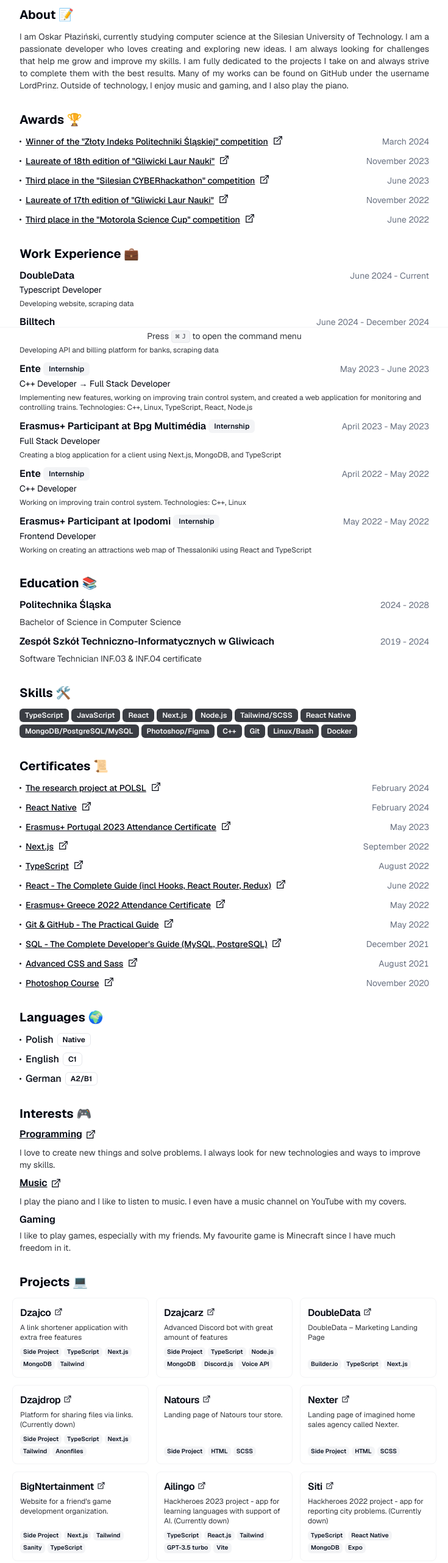
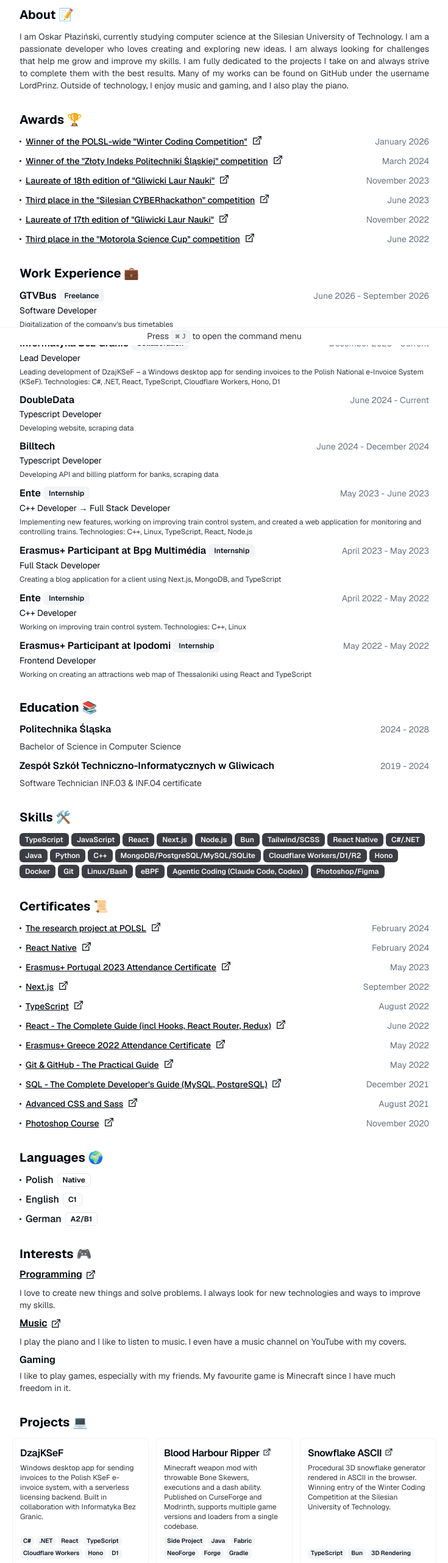
Before and after one commit to LordPrinz/cv, a Next.js app: page / in a window 1280 px wide. Shown: the part 234-2797 px from the top of the page at 61% size, without its empty margins (272-1007 px from the left). Built offline with nearby package versions, Linux system fonts and the light colour scheme.

Commit message:
Update CV

```diff
--- a/src/app/page.tsx
+++ b/src/app/page.tsx
@@ -23,15 +23,15 @@
 
 export default function Page() {
   return (
-    <main className="container relative mx-auto scroll-my-12 overflow-auto p-4 print:p-12 md:p-16">
-      <section className="mx-auto w-full max-w-2xl space-y-8 bg-white print:space-y-6">
+    <main className="relative container mx-auto scroll-my-12 overflow-auto p-4 md:p-16 print:max-w-none print:overflow-visible print:p-0">
+      <section className="mx-auto w-full max-w-2xl space-y-8 bg-white print:max-w-none print:space-y-5">
         <div className="flex items-center justify-between">
-          <div className="flex-1 space-y-1.5  pr-4 md:pr-0">
+          <div className="flex-1 space-y-1.5 pr-4 md:pr-0">
             <h1 className="text-2xl font-bold">{RESUME_DATA.name}</h1>
-            <p className="max-w-md text-pretty text-sm text-muted-foreground">
+            <p className="text-muted-foreground max-w-md text-sm text-pretty">
               {RESUME_DATA.about}
             </p>
-            <p className="max-w-md items-center text-pretty   text-xs text-muted-foreground">
+            <p className="text-muted-foreground max-w-md items-center text-xs text-pretty">
               <a
                 className="inline-flex gap-x-1.5 align-baseline leading-none hover:underline"
                 href={RESUME_DATA.locationLink}
@@ -41,7 +41,7 @@
                 {RESUME_DATA.location}
               </a>
             </p>
-            <div className="flex gap-x-1 pt-1   text-sm text-muted-foreground print:hidden">
+            <div className="text-muted-foreground flex gap-x-1 pt-1 text-sm print:hidden">
               {RESUME_DATA.contact.email ? (
                 <Button
                   className="size-8"
@@ -80,21 +80,35 @@
                 </Button>
               ))}
             </div>
-            <div className="hidden flex-col gap-x-1   text-sm text-muted-foreground print:flex">
-              {RESUME_DATA.contact.email ? (
-                <a href={`mailto:${RESUME_DATA.contact.email}`}>
-                  <span className="underline">{RESUME_DATA.contact.email}</span>
-                </a>
-              ) : null}
-              {RESUME_DATA.contact.tel ? (
-                <a href={`tel:${RESUME_DATA.contact.tel}`}>
-                  <span className="underline">{RESUME_DATA.contact.tel}</span>
-                </a>
-              ) : null}
+            <div className="text-muted-foreground hidden flex-wrap gap-x-2 gap-y-0.5 pt-1 text-xs print:flex">
+              {[
+                RESUME_DATA.contact.email && {
+                  href: `mailto:${RESUME_DATA.contact.email}`,
+                  label: RESUME_DATA.contact.email,
+                },
+                RESUME_DATA.contact.tel && {
+                  href: `tel:${RESUME_DATA.contact.tel}`,
+                  label: RESUME_DATA.contact.tel,
+                },
+                { href: "https://cv.dzaj.de", label: "cv.dzaj.de" },
+                ...RESUME_DATA.contact.social.map((social) => ({
+                  href: social.url,
+                  label: social.name,
+                })),
+              ]
+                .filter((item) => !!item)
+                .map((item, index) => (
+                  <span key={item.href} className="inline-flex gap-x-2">
+                    {index > 0 && <span aria-hidden>·</span>}
+                    <a href={item.href} className="underline">
+                      {item.label}
+                    </a>
+                  </span>
+                ))}
             </div>
           </div>
 
-          <Avatar className="size-28 md:size-32">
+          <Avatar className="size-28 md:size-32 print:size-24">
             <Image
               src={profilePicture}
               width={1312}
@@ -106,30 +120,34 @@
         </div>
 
         <Section>
-          <h2 className="text-xl font-bold">About 📝</h2>
-          <p className="text-pretty text-justify text-sm text-muted-foreground">
+          <h2 className="text-xl font-bold">
+            About <span className="print:hidden">📝</span>
+          </h2>
+          <p className="text-muted-foreground text-justify text-sm text-pretty">
             {RESUME_DATA.summary}
           </p>
         </Section>
 
         <Section>
-          <h2 className="text-xl font-bold">Awards 🏆</h2>
+          <h2 className="text-xl font-bold">
+            Awards <span className="print:hidden">🏆</span>
+          </h2>
           {RESUME_DATA.awards.map((award) => {
             return (
               <Card key={award.title}>
                 <CardHeader>
                   <div className="after-dots relative ml-2.5 flex items-center justify-between gap-x-2 text-sm">
-                    <h3 className="font-medium leading-none">
+                    <h3 className="leading-none font-medium">
                       <a
                         className="flex items-center justify-start gap-1.5 underline print:no-underline"
                         target="_blank"
                         href={award.link}
                       >
                         {award.title}{" "}
-                        <LinkIcon className="size-5 -translate-y-0.5" />
+                        <LinkIcon className="size-5 -translate-y-0.5 print:hidden" />
                       </a>
                     </h3>
-                    <div className="text-right text-sm tabular-nums text-gray-500">
+                    <div className="text-right text-sm text-gray-500 tabular-nums">
                       {award.date}
                     </div>
                   </div>
@@ -140,13 +158,15 @@
         </Section>
 
         <Section>
-          <h2 className="text-xl font-bold">Work Experience 💼</h2>
+          <h2 className="text-xl font-bold">
+            Work Experience <span className="print:hidden">💼</span>
+          </h2>
           {RESUME_DATA.work.map((work) => {
             return (
-              <Card key={work.company}>
+              <Card key={`${work.company}-${work.start}`}>
                 <CardHeader>
                   <div className="flex items-center justify-between gap-x-2 text-base">
-                    <h3 className="inline-flex items-center justify-center gap-x-1 font-semibold leading-none">
+                    <h3 className="inline-flex items-center justify-center gap-x-1 leading-none font-semibold">
                       <a
                         className="hover:underline"
                         href={work.link}
@@ -167,7 +187,7 @@
                         ))}
                       </span>
                     </h3>
-                    <div className="text-right text-sm tabular-nums text-gray-500">
+                    <div className="text-right text-sm text-gray-500 tabular-nums">
                       {work.start} - {work.end}
                     </div>
                   </div>
@@ -182,18 +202,18 @@
           })}
         </Section>
         <Section>
-          <h2 className="print-force-new-page text-xl font-bold">
-            Education 📚
+          <h2 className="text-xl font-bold">
+            Education <span className="print:hidden">📚</span>
           </h2>
           {RESUME_DATA.education.map((education) => {
             return (
               <Card key={education.school}>
                 <CardHeader>
                   <div className="flex items-center justify-between gap-x-2 text-base">
-                    <h3 className="font-semibold leading-none">
+                    <h3 className="leading-none font-semibold">
                       {education.school}
                     </h3>
-                    <div className="text-right text-sm tabular-nums text-gray-500">
+                    <div className="text-right text-sm text-gray-500 tabular-nums">
                       {education.start} - {education.end}
                     </div>
                   </div>
@@ -204,7 +224,9 @@
           })}
         </Section>
         <Section className="">
-          <h2 className="text-xl font-bold">Skills 🛠️</h2>
+          <h2 className="text-xl font-bold">
+            Skills <span className="print:hidden">🛠️</span>
+          </h2>
           <div className="flex flex-wrap gap-1">
             {RESUME_DATA.skills.map((skill) => {
               return <Badge key={skill}>{skill}</Badge>;
@@ -212,23 +234,25 @@
           </div>
         </Section>
         <Section className="relative">
-          <h2 className="text-xl font-bold">Certificates 📜</h2>
+          <h2 className="text-xl font-bold">
+            Certificates <span className="print:hidden">📜</span>
+          </h2>
           {RESUME_DATA.certificates.map((certificate) => {
             return (
               <Card key={certificate.name}>
                 <CardHeader>
                   <div className="after-dots relative ml-2.5 flex items-center justify-between gap-x-2 text-sm">
-                    <h3 className="font-medium leading-none">
+                    <h3 className="leading-none font-medium">
                       <a
                         target="_blank"
                         className="flex items-center justify-start gap-1.5 underline print:no-underline"
                         href={certificate.link}
                       >
                         {certificate.name}{" "}
-                        <LinkIcon className="size-5 -translate-y-0.5" />
+                        <LinkIcon className="size-5 -translate-y-0.5 print:hidden" />
                       </a>
                     </h3>
-                    <div className="text-right text-sm tabular-nums text-gray-500">
+                    <div className="text-right text-sm text-gray-500 tabular-nums">
                       {certificate.date}
                     </div>
                   </div>
@@ -239,13 +263,15 @@
         </Section>
 
         <Section>
-          <h2 className="text-xl font-bold">Languages 🌍</h2>
-          <div className=" ml-2.5 flex flex-col gap-2.5">
+          <h2 className="text-xl font-bold">
+            Languages <span className="print:hidden">🌍</span>
+          </h2>
+          <div className="ml-2.5 flex break-inside-avoid flex-col gap-2.5">
             {RESUME_DATA.languages.map((language) => {
               return (
                 <Card key={language.name} className="after-dots relative">
                   <CardHeader>
-                    <h3 className="inline-flex items-center gap-x-1.5 font-medium leading-none">
+                    <h3 className="inline-flex items-center gap-x-1.5 leading-none font-medium">
                       {language.name}
                       <span className="inline-flex gap-x-1">
                         <Badge
@@ -263,12 +289,14 @@
           </div>
         </Section>
         <Section className="relative">
-          <h2 className="text-xl font-bold">Interests 🎮</h2>
+          <h2 className="text-xl font-bold">
+            Interests <span className="print:hidden">🎮</span>
+          </h2>
           {RESUME_DATA.interests.map((interest) => {
             return (
               <Card key={interest.name}>
                 <CardHeader>
-                  <h3 className="font-semibold leading-none">
+                  <h3 className="leading-none font-semibold">
                     {interest.link ? (
                       <a
                         target="_blank"
@@ -276,7 +304,7 @@
                         href={interest.link}
                       >
                         {interest.name}
-                        <LinkIcon className="size-5 -translate-y-0.5" />
+                        <LinkIcon className="size-5 -translate-y-0.5 print:hidden" />
                       </a>
                     ) : (
                       interest.name
@@ -291,9 +319,11 @@
           })}
         </Section>
 
-        <Section className="print-force-new-page relative scroll-mb-16">
-          <h2 className="text-xl font-bold">Projects 💻</h2>
-          <div className="-mx-3 grid grid-cols-1 gap-3 print:grid-cols-3 print:gap-2 md:grid-cols-2 lg:grid-cols-3">
+        <Section className="relative scroll-mb-16">
+          <h2 className="text-xl font-bold">
+            Projects <span className="print:hidden">💻</span>
+          </h2>
+          <div className="-mx-3 grid grid-cols-1 gap-3 md:grid-cols-2 lg:grid-cols-3 print:mx-0 print:grid-cols-3 print:gap-2">
             {RESUME_DATA.projects.map((project) => {
               return (
                 <ProjectCard
@@ -302,6 +332,9 @@
                   description={project.description}
                   tags={project.techStack}
                   link={"link" in project ? project.link.href : undefined}
+                  extraLinks={
+                    "extraLinks" in project ? project.extraLinks : undefined
+                  }
                 />
               );
             })}
@@ -311,12 +344,6 @@
       <Suspense>
         <RodoParagraph />
       </Suspense>
-      <a
-        href="https://cv.dzaj.de"
-        className="fixed bottom-0 right-10 hidden text-xs text-muted-foreground print:block"
-      >
-        Interactive CV - https://cv.dzaj.de
-      </a>
       <CommandMenu
         links={[
           {
--- a/src/components/command-menu.tsx
+++ b/src/components/command-menu.tsx
@@ -67,7 +67,7 @@
           <CommandGroup heading="Links">
             {links.map(({ url, title }) => (
               <CommandItem
-                key={url}
+                key={title}
                 onSelect={() => {
                   setOpen(false);
                   window.open(url, "_blank");
--- a/src/components/project-card.tsx
+++ b/src/components/project-card.tsx
@@ -7,17 +7,25 @@
 } from "./ui/card";
 import { Badge } from "./ui/badge";
 import { LinkIcon } from "./icons";
+import { prettyUrl } from "@/lib/utils";
 
 interface Props {
   title: string;
   description: string;
   tags: readonly string[];
   link?: string;
+  extraLinks?: readonly { label: string; href: string }[];
 }
 
-export function ProjectCard({ title, description, tags, link }: Props) {
+export function ProjectCard({
+  title,
+  description,
+  tags,
+  link,
+  extraLinks,
+}: Props) {
   return (
-    <Card className="flex flex-col overflow-hidden border border-muted p-3">
+    <Card className="border-muted flex flex-col overflow-hidden border p-3 print:p-2">
       <CardHeader className="">
         <div className="space-y-1">
           <CardTitle className="text-base">
@@ -27,16 +35,29 @@
                 target="_blank"
                 className="inline-flex items-center gap-1 hover:underline"
               >
-                {title} <LinkIcon className="size-4 -translate-y-0.5" />
+                {title}{" "}
+                <LinkIcon className="size-4 -translate-y-0.5 print:hidden" />
               </a>
             ) : (
               title
             )}
           </CardTitle>
-          <div className="hidden   text-xs underline print:visible">
-            {link?.replace("https://", "").replace("www.", "").replace("/", "")}
-          </div>
-          <CardDescription className="  text-xs">{description}</CardDescription>
+          {link ? (
+            <div className="text-muted-foreground hidden truncate text-[10px] print:block">
+              {prettyUrl(link)}
+            </div>
+          ) : null}
+          <CardDescription className="text-xs">{description}</CardDescription>
+          {extraLinks?.map((extraLink) => (
+            <a
+              key={extraLink.href}
+              href={extraLink.href}
+              target="_blank"
+              className="text-muted-foreground block text-xs underline"
+            >
+              {extraLink.label}
+            </a>
+          ))}
         </div>
       </CardHeader>
       <CardContent className="mt-auto flex">
--- a/src/components/rodo-paragraph.tsx
+++ b/src/components/rodo-paragraph.tsx
@@ -7,7 +7,7 @@
   const companyName = searchParams.get("companyName") || "(nazwa firmy)";
 
   return (
-    <p className="absolute bottom-0  hidden max-w-sm self-end text-[10px] text-muted-foreground print:block">
+    <p className="text-muted-foreground mx-auto hidden max-w-2xl break-inside-avoid pt-6 text-[9px] print:block print:max-w-none">
       Wyrażam zgodę na przetwarzanie moich danych osobowych przez {companyName}{" "}
       w celu prowadzenia rekrutacji na aplikowane przeze mnie stanowisko.
     </p>
--- a/src/data/resume-data/en.tsx
+++ b/src/data/resume-data/en.tsx
@@ -57,6 +57,11 @@
   ],
   awards: [
     {
+      title: 'Winner of the POLSL-wide "Winter Coding Competition"',
+      date: "January 2026",
+      link: "https://github.com/LordPrinz/snowflake-ascii",
+    },
+    {
       title: 'Winner of the "Złoty Indeks Politechniki Śląskiej" competition ',
       date: "March 2024",
       link: "https://www.polsl.pl/rd1-cos/zi-ii-etap-konkursu/",
@@ -97,6 +102,26 @@
     },
   ],
   work: [
+    {
+      company: "GTVBus",
+      link: "",
+      badges: ["Freelance"],
+      title: "Software Developer",
+      start: "June 2026",
+      end: "September 2026",
+      description:
+        "Digitalization of the company's bus timetables",
+    },
+    {
+      company: "Informatyka Bez Granic",
+      link: "",
+      badges: ["Collaboration"],
+      title: "Lead Developer",
+      start: "December 2025",
+      end: "Current",
+      description:
+        "Leading development of DzajKSeF – a Windows desktop app for sending invoices to the Polish National e-Invoice System (KSeF). Technologies: C#, .NET, React, TypeScript, Cloudflare Workers, Hono, D1",
+    },
     {
       company: "DoubleData",
       link: "https://doubledata.com/",
@@ -168,14 +193,22 @@
     "React",
     "Next.js",
     "Node.js",
+    "Bun",
     "Tailwind/SCSS",
     "React Native",
-    "MongoDB/PostgreSQL/MySQL",
-    "Photoshop/Figma",
+    "C#/.NET",
+    "Java",
+    "Python",
     "C++",
+    "MongoDB/PostgreSQL/MySQL/SQLite",
+    "Cloudflare Workers/D1/R2",
+    "Hono",
+    "Docker",
     "Git",
     "Linux/Bash",
-    "Docker",
+    "eBPF",
+    "Agentic Coding (Claude Code, Codex)",
+    "Photoshop/Figma",
   ],
   interests: [
     {
@@ -256,6 +289,49 @@
   ],
   projects: [
     {
+      title: "DzajKSeF",
+      techStack: [
+        "C#",
+        ".NET",
+        "React",
+        "TypeScript",
+        "Cloudflare Workers",
+        "Hono",
+        "D1",
+      ],
+      description:
+        "Windows desktop app for sending invoices to the Polish KSeF e-invoice system, with a serverless licensing backend. Built in collaboration with Informatyka Bez Granic.",
+    },
+    {
+      title: "Blood Harbour Ripper",
+      techStack: [
+        "Side Project",
+        "Java",
+        "Fabric",
+        "NeoForge",
+        "Forge",
+        "Gradle",
+      ],
+      description:
+        "Minecraft weapon mod with throwable Bone Skewers, executions and a dash ability. Published on CurseForge and Modrinth, supports multiple game versions and loaders from a single codebase.",
+
+      link: {
+        label: "bloodharbourripper",
+        href: "https://github.com/LordPrinz/bloodharbourripper",
+      },
+    },
+    {
+      title: "Snowflake ASCII",
+      techStack: ["TypeScript", "Bun", "3D Rendering"],
+      description:
+        "Procedural 3D snowflake generator rendered in ASCII in the browser. Winning entry of the Winter Coding Competition at the Silesian University of Technology.",
+
+      link: {
+        label: "snowflake-ascii",
+        href: "https://lordprinz.github.io/snowflake-ascii/dist/",
+      },
+    },
+    {
       title: "Dzajco",
       techStack: [
         "Side Project",
@@ -301,6 +377,12 @@
         label: "DoubleData",
         href: "https://doubledata.com/",
       },
+      extraLinks: [
+        {
+          label: "preview.doubledata.com",
+          href: "https://preview.doubledata.com/",
+        },
+      ],
     },
     {
       title: "Dzajdrop",
--- a/src/lib/utils.ts
+++ b/src/lib/utils.ts
@@ -4,3 +4,9 @@
 export function cn(...inputs: ClassValue[]) {
   return twMerge(clsx(inputs));
 }
+
+export function prettyUrl(url: string) {
+  return decodeURIComponent(url)
+    .replace(/^https?:\/\/(www\.)?/, "")
+    .replace(/\/$/, "");
+}
```
Also changed, not shown: src/app/globals.css (+38 -1 lines).
